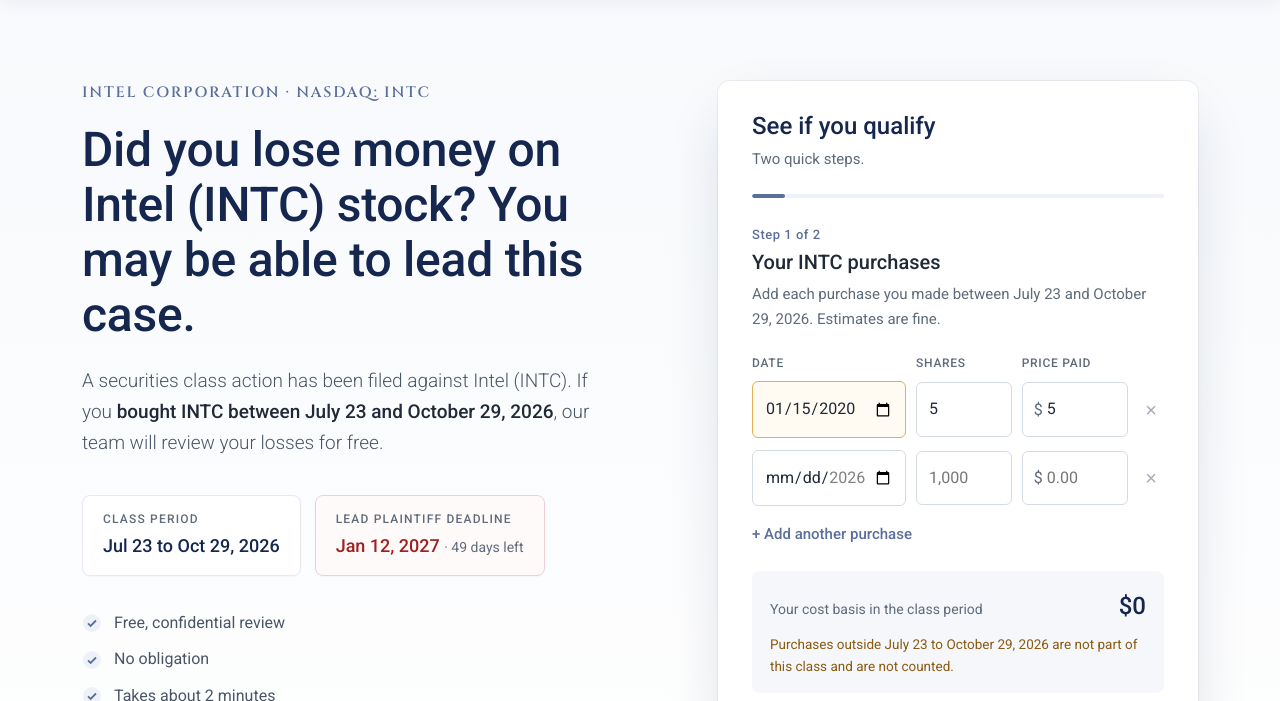
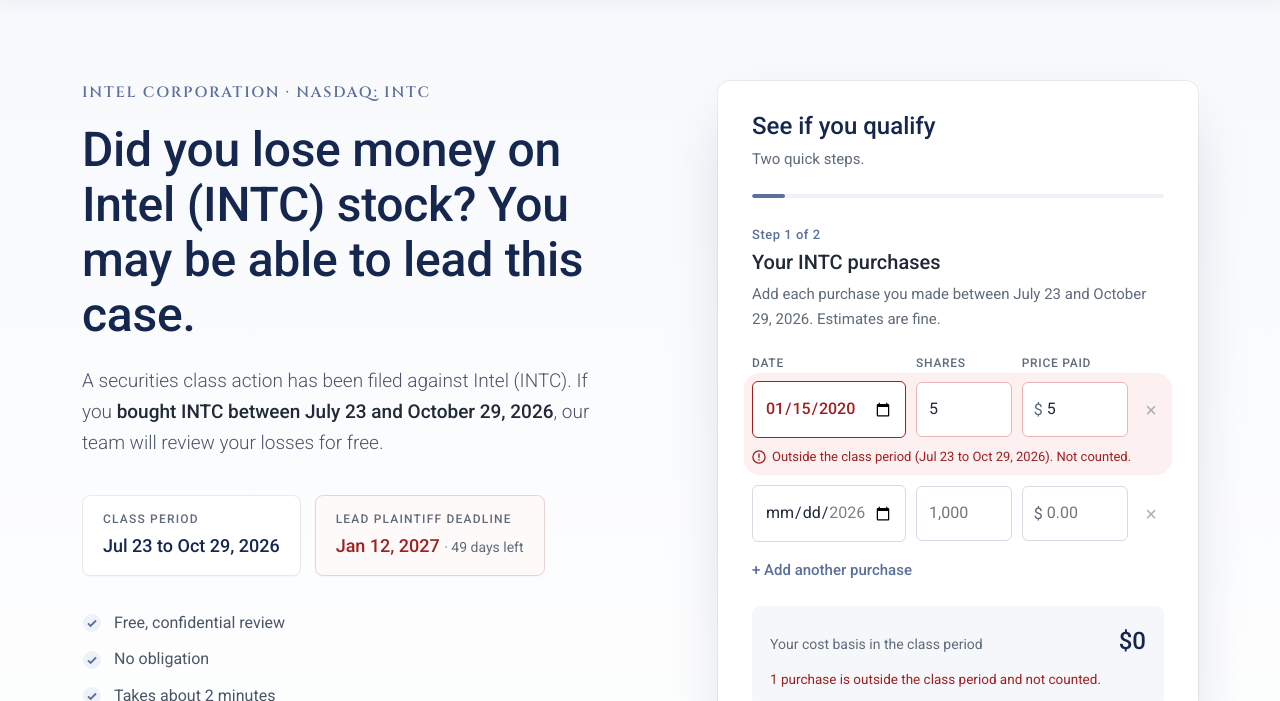
Before and after one commit to frogfishhconsulting/schall-nvda, a plain HTML site: page index.html in a window 1280 px wide. Both pictures are taken after typing "2020-01-15", "5", "5" into the empty fields and a click on the button "+ Add another purchase". Shown: the part 99-800 px from the top of the page. Drawn offline with Linux system fonts and the light colour scheme.

Commit message:
Highlight out-of-class-period purchase rows in red
Co-Authored-By: Claude Opus 5.5 <noreply@anthropic.com>
Claude-Session: https://claude.ai/code/session_01513Vc9k5ZbSiB3bayxe9Wi

```diff
--- a/index.html
+++ b/index.html
@@ -88,7 +88,13 @@
   .trow{margin-bottom:12px}
   .trow input{width:100%;padding:13px 12px;border:1px solid #d5dbe5;border-radius:6px;font:inherit;font-size:16px;color:var(--ink);background:#fff;min-width:0}
   .trow input:focus,label.f input:focus{outline:none;border-color:var(--steel);box-shadow:0 0 0 3px rgba(91,111,155,.15)}
-  .trow input.out{border-color:#e0b252;background:#fffbf2}
+  .trow{border-radius:8px;transition:background .15s, box-shadow .15s}
+  .trow.out-row{background:#fdf0f0;box-shadow:0 0 0 8px #fdf0f0}
+  .trow.out-row input{border-color:#e8b4b4}
+  .trow input.out{border-color:var(--red);background:#fff;color:var(--red);font-weight:500}
+  .trow .rowmsg{grid-column:1/-1;display:none;font-size:13px;color:var(--red);margin-top:-2px}
+  .trow.out-row .rowmsg{display:flex;align-items:center;gap:6px}
+  .trow.out-row + .trow{margin-top:18px}
   .trow .px{position:relative}
   .trow .px:before{content:"$";position:absolute;left:12px;top:50%;transform:translateY(-50%);color:var(--muted);font-size:16px}
   .trow .px input{padding-left:24px}
@@ -100,7 +106,7 @@
   .basis>div{display:flex;justify-content:space-between;align-items:baseline;gap:12px}
   .basis .k{font-size:14px;color:var(--muted)}
   .basis .v{font-size:24px;font-weight:500;color:var(--navy)}
-  .warn{margin:6px 0 0;font-size:13.5px;color:#8a5a12}
+  .warn{margin:6px 0 0;font-size:13.5px;color:var(--red)}
   .warn:empty{display:none}
 
   .row{display:grid;grid-template-columns:1fr 1fr;gap:14px}
@@ -439,7 +445,8 @@
     r.innerHTML = '<input type="date" class="td" min="2026-01-01" max="2026-12-31" aria-label="Purchase date">' +
       '<input type="number" class="ts" min="0" step="1" inputmode="numeric" placeholder="1,000" aria-label="Shares">' +
       '<span class="px"><input type="number" class="tp" min="0" step="0.01" inputmode="decimal" placeholder="0.00" aria-label="Price per share"></span>' +
-      '<button type="button" class="rm" aria-label="Remove purchase">&times;</button>';
+      '<button type="button" class="rm" aria-label="Remove purchase">&times;</button>' +
+      '<span class="rowmsg"><svg width="14" height="14" viewBox="0 0 16 16" fill="none"><circle cx="8" cy="8" r="7" stroke="#9d2121" stroke-width="1.5"/><path d="M8 4.5v4.2M8 11v.5" stroke="#9d2121" stroke-width="1.6" stroke-linecap="round"/></svg>Outside the class period (Jul 23 to Oct 29, 2026). Not counted.</span>';
     r.querySelector('.rm').addEventListener('click', function(){ if (rowsEl.children.length > 1) { r.remove(); calc(); } });
     r.querySelectorAll('input').forEach(function(i){ i.addEventListener('input', calc); });
     rowsEl.appendChild(r);
@@ -455,11 +462,12 @@
     var ps = purchases(), basis = 0, outside = 0;
     ps.forEach(function(p){
       p.el.querySelector('.td').classList.toggle('out', !!p.date && !p.in_period);
+      p.el.classList.toggle('out-row', !!p.date && !p.in_period);
       if (p.date && !p.in_period) outside++;
       if (p.in_period) basis += p.shares * p.price;
     });
     document.getElementById('basis').textContent = money(basis);
-    document.getElementById('warn').textContent = outside ? 'Purchases outside July 23 to October 29, 2026 are not part of this class and are not counted.' : '';
+    document.getElementById('warn').textContent = outside ? (outside === 1 ? '1 purchase is' : outside + ' purchases are') + ' outside the class period and not counted.' : '';
     return basis;
   }
   addRow();
```
